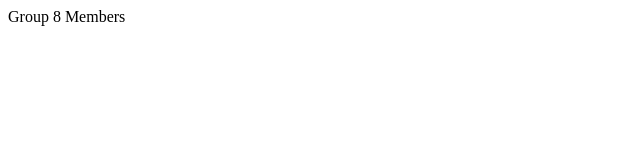
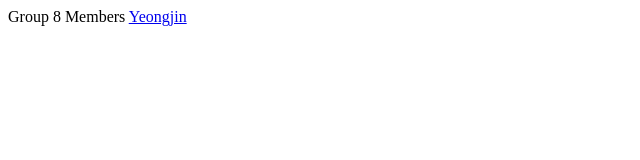
Before and after one commit to cnurc8/makehomepage, a plain HTML site: page index.html in a window 1280 px wide. Shown: the full height of the page, 0-640 px from the left. Drawn offline with Linux system fonts and the light colour scheme.

Commit message:
Add YeongJin homepage link

```diff
--- a/index.html
+++ b/index.html
@@ -2,5 +2,5 @@
 	<title>Group 8 homepage </title>
 	<head> Group 8 Members </head>
 
-	<body> </body>
+	<body><a href = "YeongJin.html">Yeongjin</a></body>
 </html>
```
